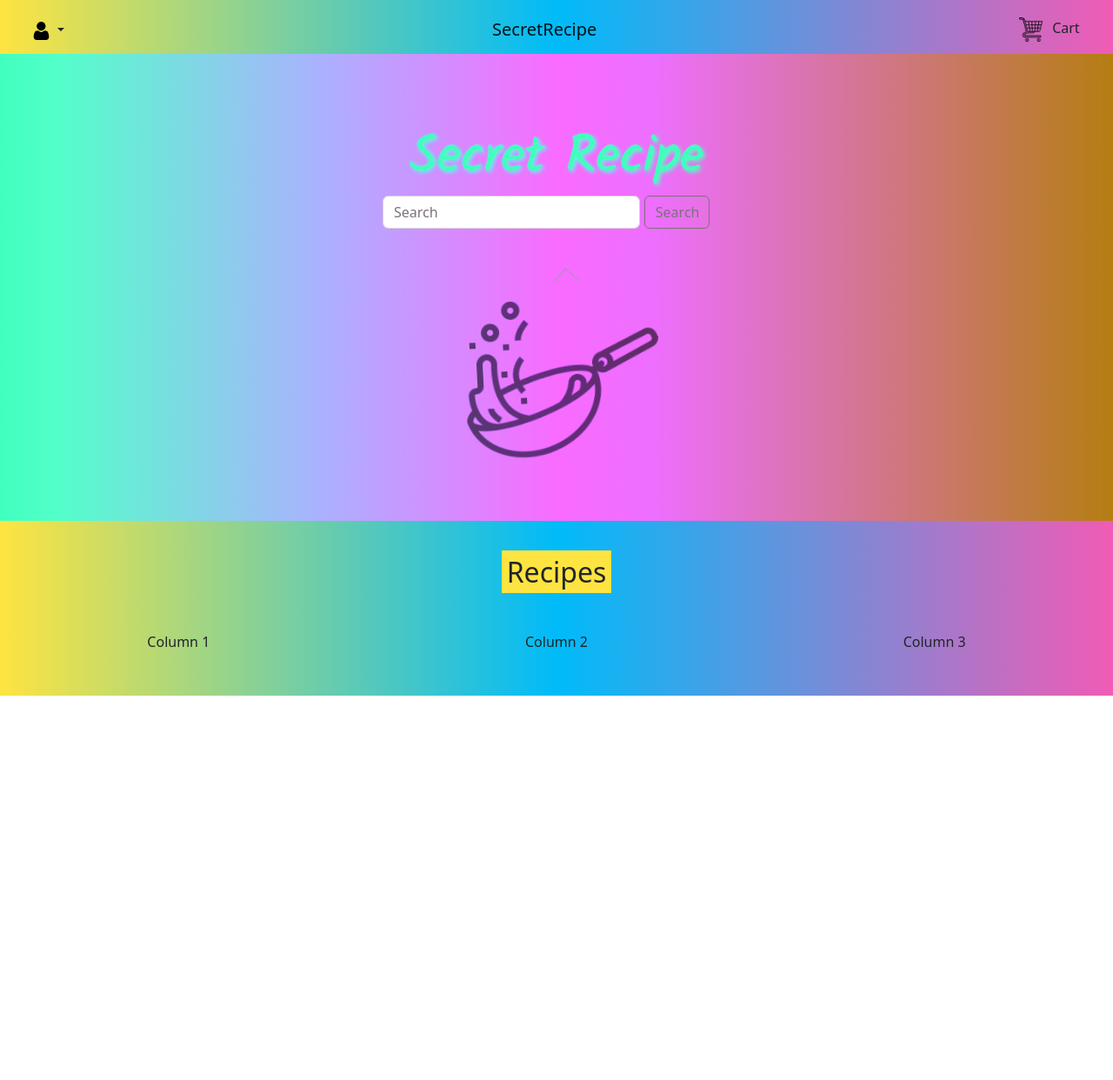
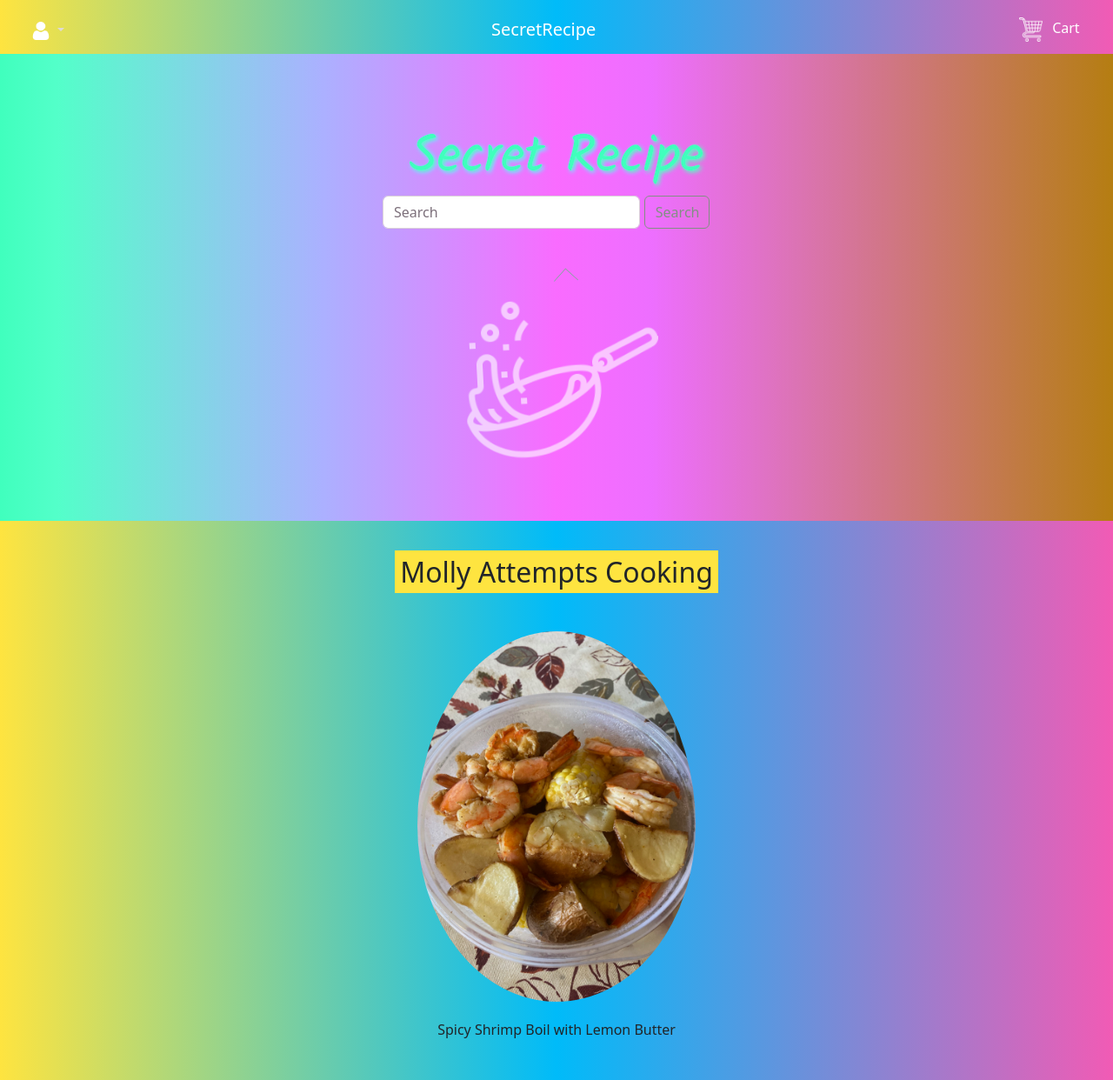
Before and after one commit to molly-haughey/Udemy-Bootstrap, a plain HTML site: page index.html in a window 1280 px wide. Shown: the whole page at 87% size. Before the commit the page ends 800 px from the top, so only its background shows below. Drawn offline with nearby package versions, Linux system fonts and the light colour scheme.

Commit message:
changes, visual

```diff
--- a/CSS/styles.css
+++ b/CSS/styles.css
@@ -10,10 +10,11 @@ body {
 
 .btn {
   width: 20%;
+  filter: invert(100%);
 }
 
-.dropdown:hover {
-  color:#FEE440;
+.btn:hover {
+  color:#FEE440 !important;
 }
 
 .form-inline {
@@ -27,6 +28,9 @@ body {
   padding: 3px 6px;
 }
 
+.navbar-brand {
+  color: #fff;
+}
 .navbar-brand:hover {
   color: #FEE440 !important;
 }
@@ -34,10 +38,17 @@ body {
 .nav-link {
   margin: 0 3% 0 0;
   text-align: right;
+  color:#fff;
 }
 
 .nav-link:hover {
   color: #FEE440 !important;
+}
+
+.recipe-pics {
+  width: 25%;
+  border-radius: 100%;
+  padding: 0px 0px 20px 0px;
 }
 
 #cooking-img {
@@ -76,6 +87,7 @@ body {
 #img-cook {
   margin: 0 auto;
   opacity: 60%;
+  filter: invert(100%);
 }
 
 #dropdownMenuButton1 {
@@ -94,10 +106,12 @@ body {
 #nav-img {
   width: 7%;
   padding: 0 2% 0 0;
+  filter: invert(100%);
 }
 
 #nav-img:hover {
   opacity: 70%;
+  color: #FEE440;
 }
 
 #h1-title {
--- a/index.html
+++ b/index.html
@@ -16,7 +16,7 @@
       <!-- Nav Bar -->
     <nav class="navbar navbar-expand lg justify-content-between w-100" id="nav-container">
       <div class="dropdown">
-      	  <button class="btn dropdown-toggle" id="search-btn" type="button" id="dropdownMenuButton1" data-bs-toggle="dropdown" aria-expanded="false">
+      	  <button class="btn dropdown-toggle" type="button" id="dropdownMenuButton1" data-bs-toggle="dropdown" aria-expanded="false">
             <img id="user-img" src="images/user.png"/>
           </button>
       	  <ul class="dropdown-menu" aria-labelledby="dropdownMenuButton1">
@@ -50,15 +50,10 @@
 
       <!--- Cards -->
       <div class="row">
-        <h2><span class="highlight">Recipes</span></h2>
-        <div class="col-6 col-sm-4" style="text-align:center;">
-          Column 1
-        </div>
-        <div class="col-6 col-sm-4" style="text-align:center;">
-          Column 2
-        </div>
-        <div class="col-6 col-sm-4" style="text-align:center;">
-          Column 3
+        <h2><span class="highlight">Molly Attempts Cooking</span></h2>
+        <div class="recipes" style="text-align:center;">
+          <img class="recipe-pics" src="images/65211654433__A5B163B8-5E97-4412-8453-3103C184CBBC.jpg"><br/>
+          <p>Spicy Shrimp Boil with Lemon Butter</p><br/>
         </div>
       </div>
   </body>
```
Also changed, not shown: images/65211654433__A5B163B8-5E97-4412-8453-3103C184CBBC.jpg (added), images/IMG_0065.jpg (added), images/IMG_0247.jpg (added), images/IMG_0275.jpg (added), images/IMG_0278.jpg (added), images/IMG_0279.jpg (added), images/IMG_0284.jpg (added), images/IMG_0448.jpg (added), images/IMG_0451.jpg (added), images/IMG_0498.jpg (added), images/IMG_0556.jpg (added), 5 other files.
